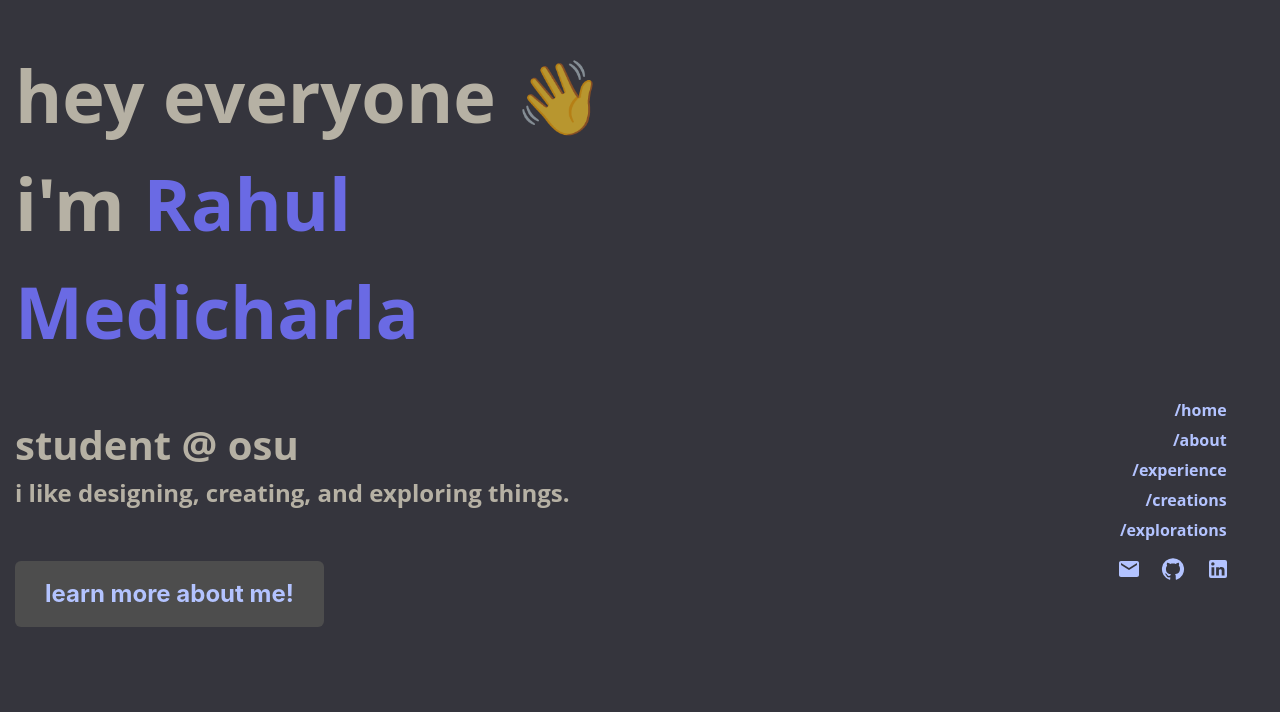
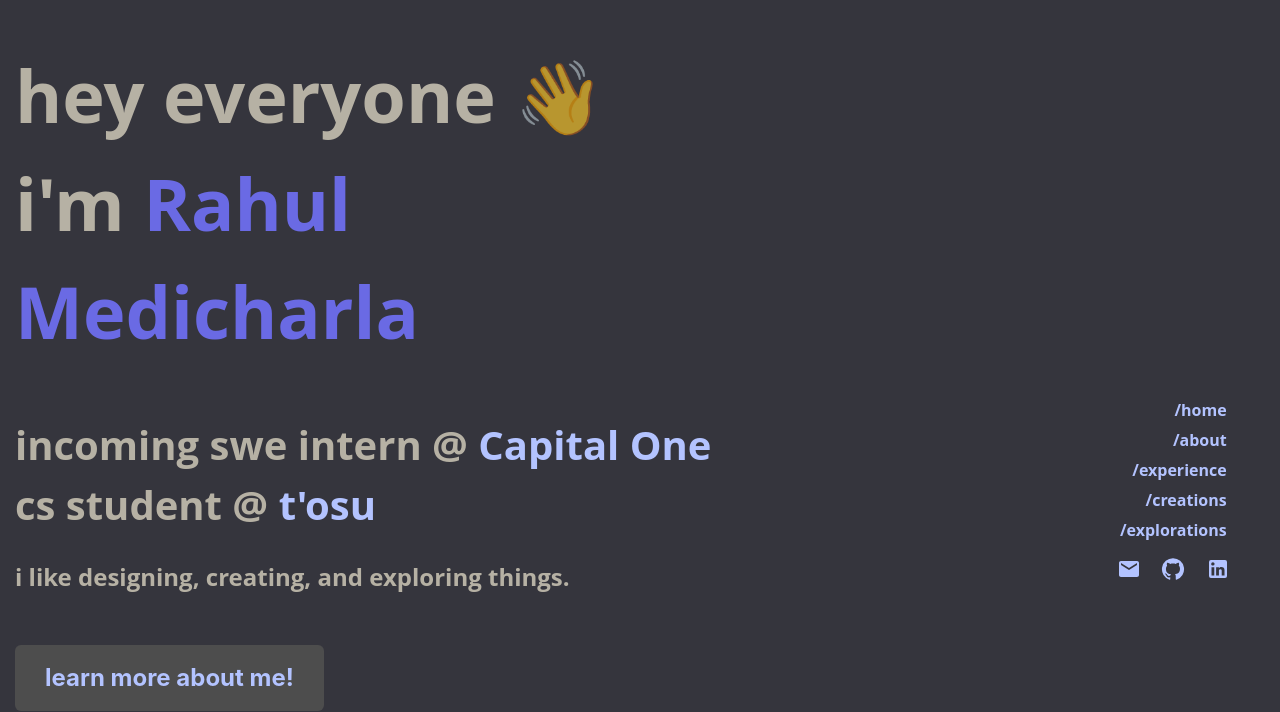
Before and after one commit to rahulmedicharla/portfolio, a React (Create React App) app: page / in a window 1280 px wide. Shown: the part 109-821 px from the top of the page. Built offline with nearby package versions, Linux system fonts and the light colour scheme.

Commit message:
color changes for role

```diff
--- a/src/components/About/About.js
+++ b/src/components/About/About.js
@@ -28,7 +28,10 @@ export default function About({links, about, tag, leadership, skills}){
                     <Image className="headshot" src="/headshot.jpg" width={250} fluid/>
                 </Col>
                 <Col xs={12} md={8} lg={6} className="d-flex mt-3">
-                    <p className="text about">{about}<br/>
+                    <p className="text about">{about}
+
+                    <br></br>
+                    <br></br>
 
                     {leadership.map((item) => {
                             return (
--- a/src/components/landing/Landing.css
+++ b/src/components/landing/Landing.css
@@ -21,6 +21,10 @@
 
 .description-small{
     font-size: 1.5rem;
+}
+
+.role_color{
+    color: #B3C3FF;
 }
 
 
--- a/src/components/landing/Landing.js
+++ b/src/components/landing/Landing.js
@@ -10,7 +10,15 @@ export default function Landing({name, description, role, aboutTag}){
                 <span className="text title">i'm <span className = "text name">{name}</span></span>
             </div>
             <div className="spacing">
-                <span className="text description-big">{description}</span><br/>
+                {description.map((item) => {
+                    return (
+                        <>
+                        <span className="text description-big">{item.base}</span>
+                        <span className="text description-big role_color">{item.title}</span><br/>
+                        </>
+                    )
+                })}
+                <br></br>
                 <div className="text description-small" id = "role">{role}</div>
             </div>
             <Link to={aboutTag} smooth>
--- a/src/contents.js
+++ b/src/contents.js
@@ -7,7 +7,13 @@ export const content = {
         twitter: "https://twitter.com/rvmedicharla"
     },
     name: "Rahul Medicharla",
-    description: "student @ osu",
+    description: [{
+        base: "incoming swe intern @ ",
+        title: 'Capital One'
+    }, {
+        base: "cs student @ ",
+        title: "t'osu"
+    }],
     role: "i like designing, creating, and exploring things.",
     about: `Hey everyone!, I'm Rahul Medicharla, a cs student at The Ohio State University graduating class of '25.
     I love learning about new technologies, creating new softwares, and exploring new ideas.
```
Lines whose indentation alone changed are shown as unchanged.
